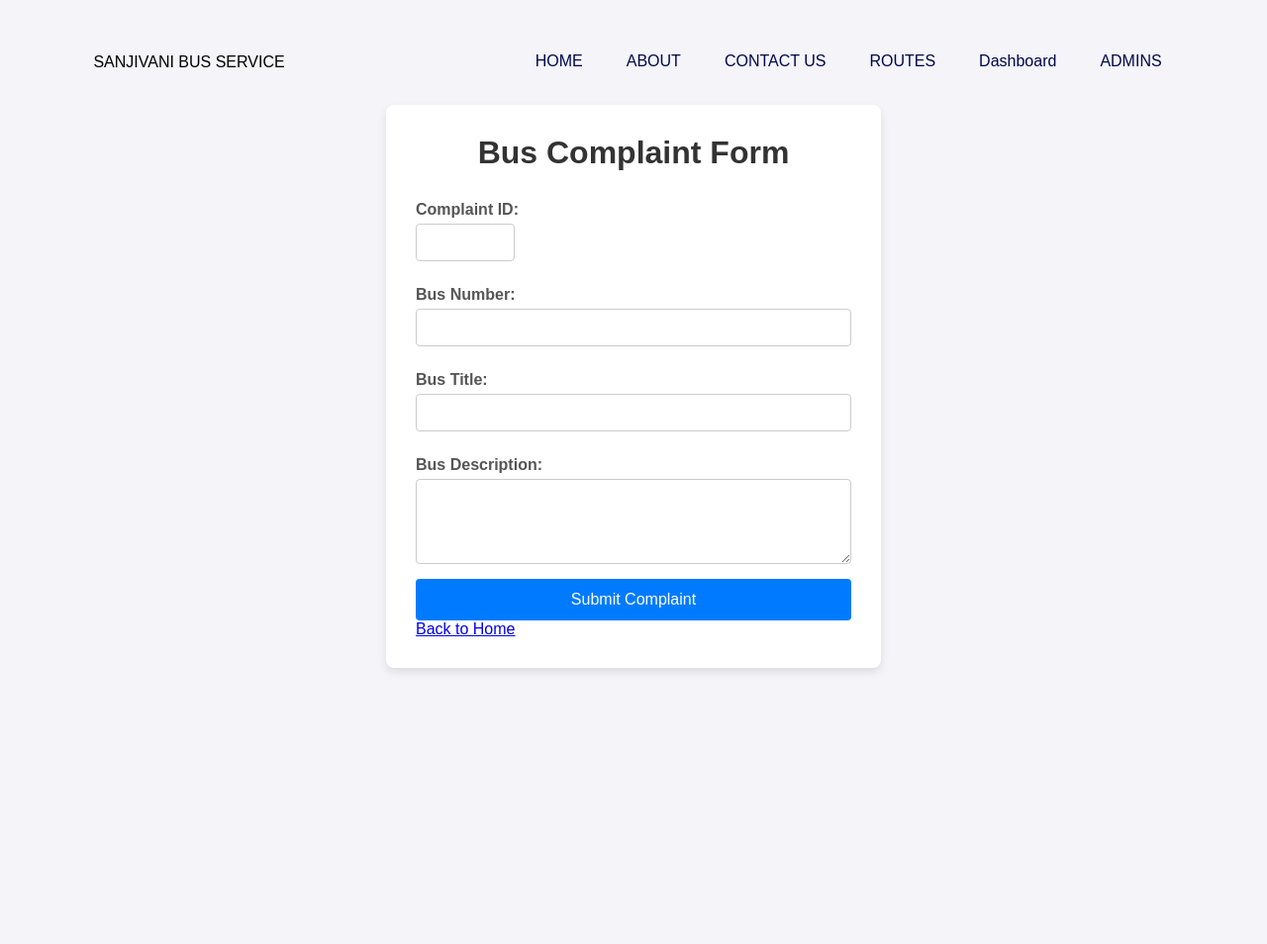
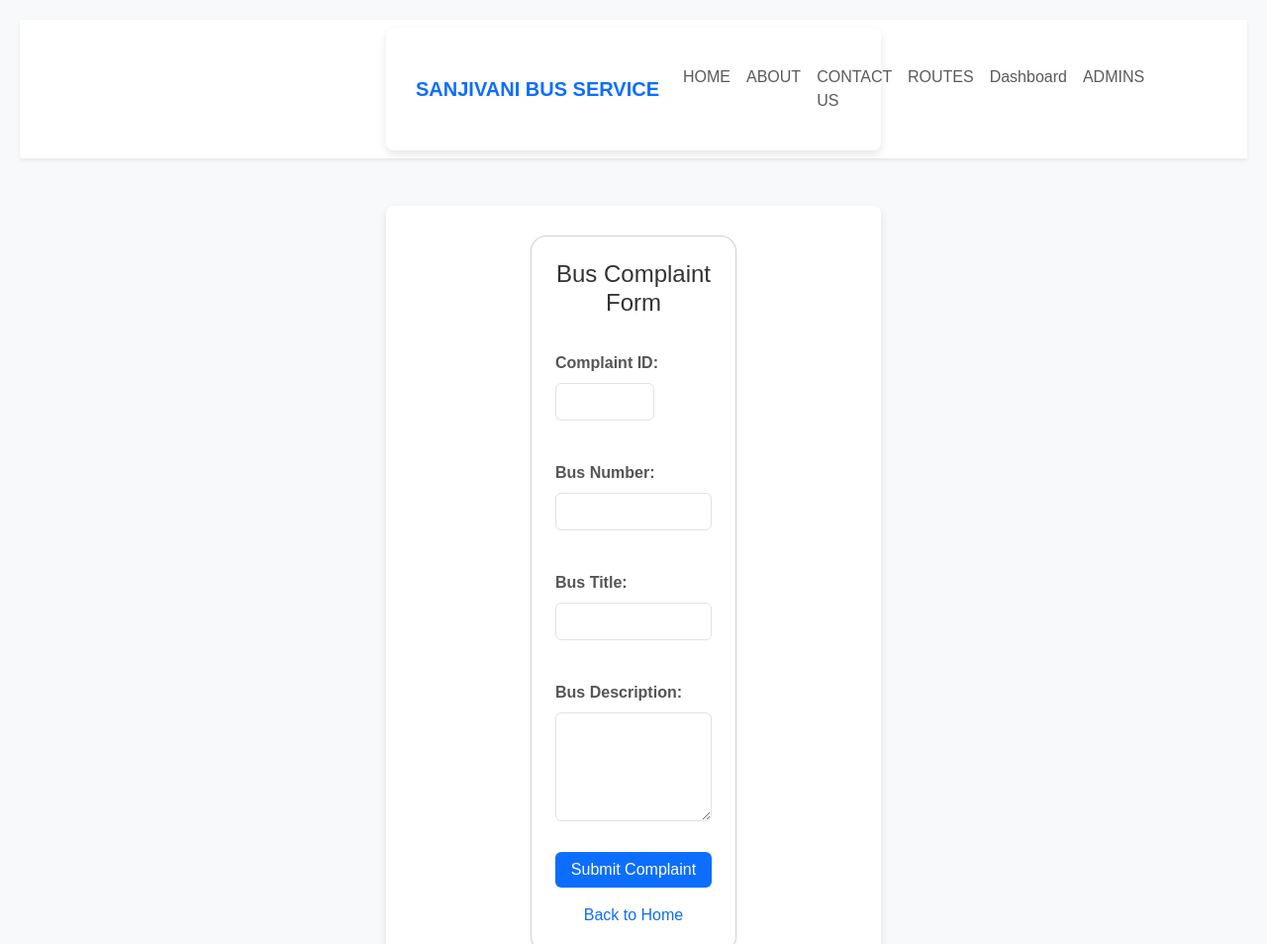
Before and after one commit to Sangharsh9/bus-website, a website: page public/form.html in a window 1280 px wide. Shown: the top 954 px of the page at 99% size. Before the commit the page ends 800 px from the top, so only its background shows below. Drawn offline with nearby package versions, Linux system fonts and the light colour scheme.

Commit message:
Update form.html

```diff
--- a/public/form.html
+++ b/public/form.html
@@ -1,46 +1,95 @@
 <!DOCTYPE html>
 <html lang="en">
+
 <head>
   <meta charset="UTF-8">
   <meta name="viewport" content="width=device-width, initial-scale=1.0">
   <title>Complaint Form</title>
+  <link href="https://cdn.jsdelivr.net/npm/bootstrap@5.3.2/dist/css/bootstrap.min.css" rel="stylesheet">
   <link rel="stylesheet" href="form.css">
+  <style>
+    body {
+      background: #f8f9fa;
+    }
+    .navbar-brand {
+      font-weight: bold;
+      color: #0d6efd !important;
+    }
+    .card {
+      border-radius: 1rem;
+    }
+    .btn-primary {
+      background-color: #0d6efd;
+      border: none;
+    }
+    .btn-primary:hover {
+      background-color: #0b5ed7;
+    }
+    @media (max-width: 768px) {
+      .card {
+        padding: 1.5rem 1rem;
+      }
+    }
+  </style>
 </head>
+
 <body>
-  <section class="sub-header">
-    <!-- Navbar -->
-    <nav>
-      <div class="leftside">SANJIVANI BUS SERVICE</div>
-      <div class="nav-links">
-        <ul>
-          <li><a href="home.html">HOME</a></li>
-          <li><a href="about.html">ABOUT</a></li>
-          <li><a href="form.html">CONTACT US</a></li>
-          <li><a href="routess.html">ROUTES</a></li>
-          <li><a href="myComplaints.html">Dashboard</a></li>
-          <li><a href="login.html">ADMINS</a></li>
+  <!-- Navbar -->
+  <nav class="navbar navbar-expand-lg navbar-light bg-white shadow-sm">
+    <div class="container">
+      <a class="navbar-brand" href="#">SANJIVANI BUS SERVICE</a>
+      <button class="navbar-toggler" type="button" data-bs-toggle="collapse" data-bs-target="#navbarNav">
+        <span class="navbar-toggler-icon"></span>
+      </button>
+      <div class="collapse navbar-collapse" id="navbarNav">
+        <ul class="navbar-nav ms-auto">
+          <li class="nav-item"><a class="nav-link" href="home.html">HOME</a></li>
+          <li class="nav-item"><a class="nav-link" href="about.html">ABOUT</a></li>
+          <li class="nav-item"><a class="nav-link" href="form.html">CONTACT US</a></li>
+          <li class="nav-item"><a class="nav-link" href="routess.html">ROUTES</a></li>
+          <li class="nav-item"><a class="nav-link" href="myComplaints.html">Dashboard</a></li>
+          <li class="nav-item"><a class="nav-link" href="login.html">ADMINS</a></li>
         </ul>
       </div>
-    </nav>
-  </section>
-  <div class="container">
-    <h1>Bus Complaint Form</h1>
-    <form id="complaintForm" action="/submit" method="POST">
-      <label for="id">Complaint ID:</label>
-      <input type="number" id="id" name="id" required>
+    </div>
+  </nav>
 
-      <label for="busNumber">Bus Number:</label>
-      <input type="text" id="busNumber" name="busNumber" required>
+  <!-- Complaint Form Section -->
+  <main class="container my-5">
+    <div class="row justify-content-center">
+      <div class="col-12 col-sm-10 col-md-8 col-lg-6">
+        <div class="card shadow-sm p-4">
+          <h1 class="text-center mb-4 fs-4 fs-md-3">Bus Complaint Form</h1>
+          <form id="complaintForm" action="/submit" method="POST">
+            <div class="mb-3">
+              <label for="id" class="form-label">Complaint ID:</label>
+              <input type="number" class="form-control" id="id" name="id" required>
+            </div>
+            <div class="mb-3">
+              <label for="busNumber" class="form-label">Bus Number:</label>
+              <input type="text" class="form-control" id="busNumber" name="busNumber" required>
+            </div>
+            <div class="mb-3">
+              <label for="busTitle" class="form-label">Bus Title:</label>
+              <input type="text" class="form-control" id="busTitle" name="busTitle" required>
+            </div>
+            <div class="mb-3">
+              <label for="busDescription" class="form-label">Bus Description:</label>
+              <textarea id="busDescription" name="busDescription" rows="4" class="form-control" required></textarea>
+            </div>
+            <div class="d-grid gap-2">
+              <button type="submit" class="btn btn-primary">Submit Complaint</button>
+            </div>
+          </form>
+          <div class="text-center mt-3">
+            <a href="/home" class="text-decoration-none">Back to Home</a>
+          </div>
+        </div>
+      </div>
+    </div>
+  </main>
 
-      <label for="busTitle">Bus Title:</label>
-      <input type="text" id="busTitle" name="busTitle" required>
+  <script src="https://cdn.jsdelivr.net/npm/bootstrap@5.3.2/dist/js/bootstrap.bundle.min.js"></script>
+</body>
 
-      <label for="busDescription">Bus Description:</label>
-      <textarea id="busDescription" name="busDescription" rows="4" required></textarea>
-
-      <button type="submit">Submit Complaint</button>
-    </form>
-    <a href="/home">Back to Home</a>
-  </div>
-</body>
 </html>
```
